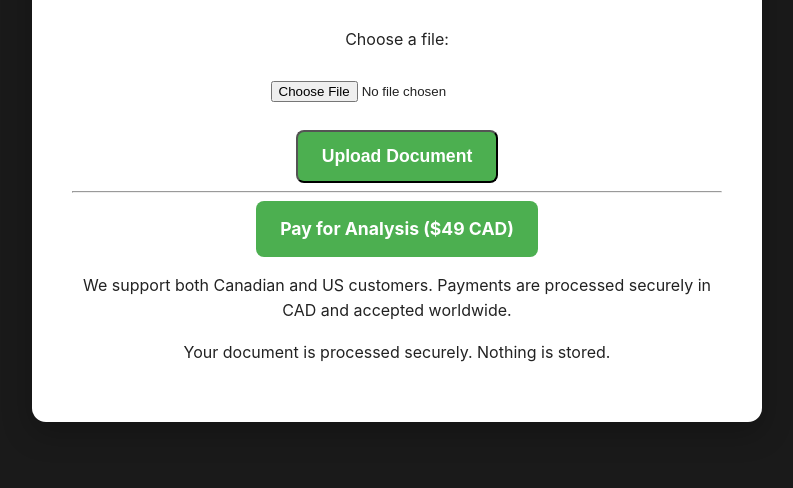
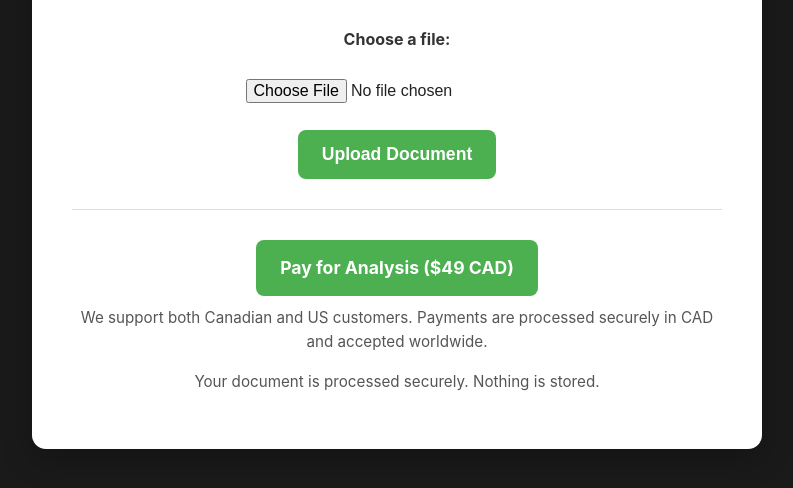
Before and after one commit to mehdiakif-lab/Fairexit, a plain HTML site: page public/upload.html in a window 1280 px wide. Shown: the part 300-788 px from the top of the page, without its empty margins (243-1036 px from the left). Drawn offline with Linux system fonts and the light colour scheme.

Commit message:
Update main.css

```diff
--- a/public/styles/main.css
+++ b/public/styles/main.css
@@ -1,4 +1,6 @@
-/* GLOBAL LAYOUT */
+/* --------------------------------------------------
+   GLOBAL LAYOUT
+-------------------------------------------------- */
 body {
   font-family: -apple-system, BlinkMacSystemFont, "Segoe UI", Roboto, Helvetica, Arial, sans-serif;
   margin: 0;
@@ -7,14 +9,16 @@ body {
   line-height: 1.6;
 }
 
-/* HERO BACKGROUND */
+/* Dark background for all pages */
 .hero-bg {
   background: #1a1a1a;
   min-height: 100vh;
   padding-bottom: 60px;
 }
 
-/* NAVIGATION */
+/* --------------------------------------------------
+   NAVIGATION
+-------------------------------------------------- */
 nav {
   margin-top: 20px;
   text-align: center;
@@ -31,19 +35,21 @@ nav a:hover {
   text-decoration: underline;
 }
 
-/* HERO CONTAINER */
+/* --------------------------------------------------
+   HERO CARD LAYOUT (used on all pages)
+-------------------------------------------------- */
 .hero-container {
   display: flex;
   justify-content: center;
   margin-top: 60px;
 }
 
-/* HERO CARD */
 .hero-card {
   background: #ffffff;
   padding: 40px;
   border-radius: 14px;
   max-width: 650px;
+  width: 90%;
   box-shadow: 0 10px 30px rgba(0,0,0,0.25);
   text-align: center;
 }
@@ -60,7 +66,9 @@ nav a:hover {
   margin-bottom: 30px;
 }
 
-/* CTA BUTTON */
+/* --------------------------------------------------
+   CTA BUTTONS
+-------------------------------------------------- */
 .cta-button {
   background: #4CAF50;
   color: white;
@@ -70,13 +78,17 @@ nav a:hover {
   font-size: 1.1rem;
   font-weight: bold;
   display: inline-block;
+  cursor: pointer;
+  border: none;
 }
 
 .cta-button:hover {
   background: #3e8e41;
 }
 
-/* HOW IT WORKS SECTION */
+/* --------------------------------------------------
+   HOW IT WORKS SECTION
+-------------------------------------------------- */
 .how-it-works {
   max-width: 900px;
   margin: 60px auto 0 auto;
@@ -112,3 +124,41 @@ nav a:hover {
 .step p {
   color: #ccc;
 }
+
+/* --------------------------------------------------
+   UPLOAD PAGE ELEMENTS
+-------------------------------------------------- */
+label {
+  font-weight: bold;
+  color: #333;
+}
+
+input[type="file"] {
+  font-size: 1rem;
+}
+
+.divider {
+  margin: 30px 0;
+  border: none;
+  border-top: 1px solid #ddd;
+}
+
+.trust-text {
+  color: #555;
+  font-size: 0.95rem;
+  margin-top: 10px;
+}
+
+/* --------------------------------------------------
+   RESULTS PAGE ELEMENTS
+-------------------------------------------------- */
+.result-box {
+  background: #f7f7f7;
+  padding: 20px;
+  border-radius: 10px;
+  margin-bottom: 30px;
+  text-align: left;
+  color: #333;
+  border: 1px solid #ddd;
+  white-space: pre-wrap;
+}
```
